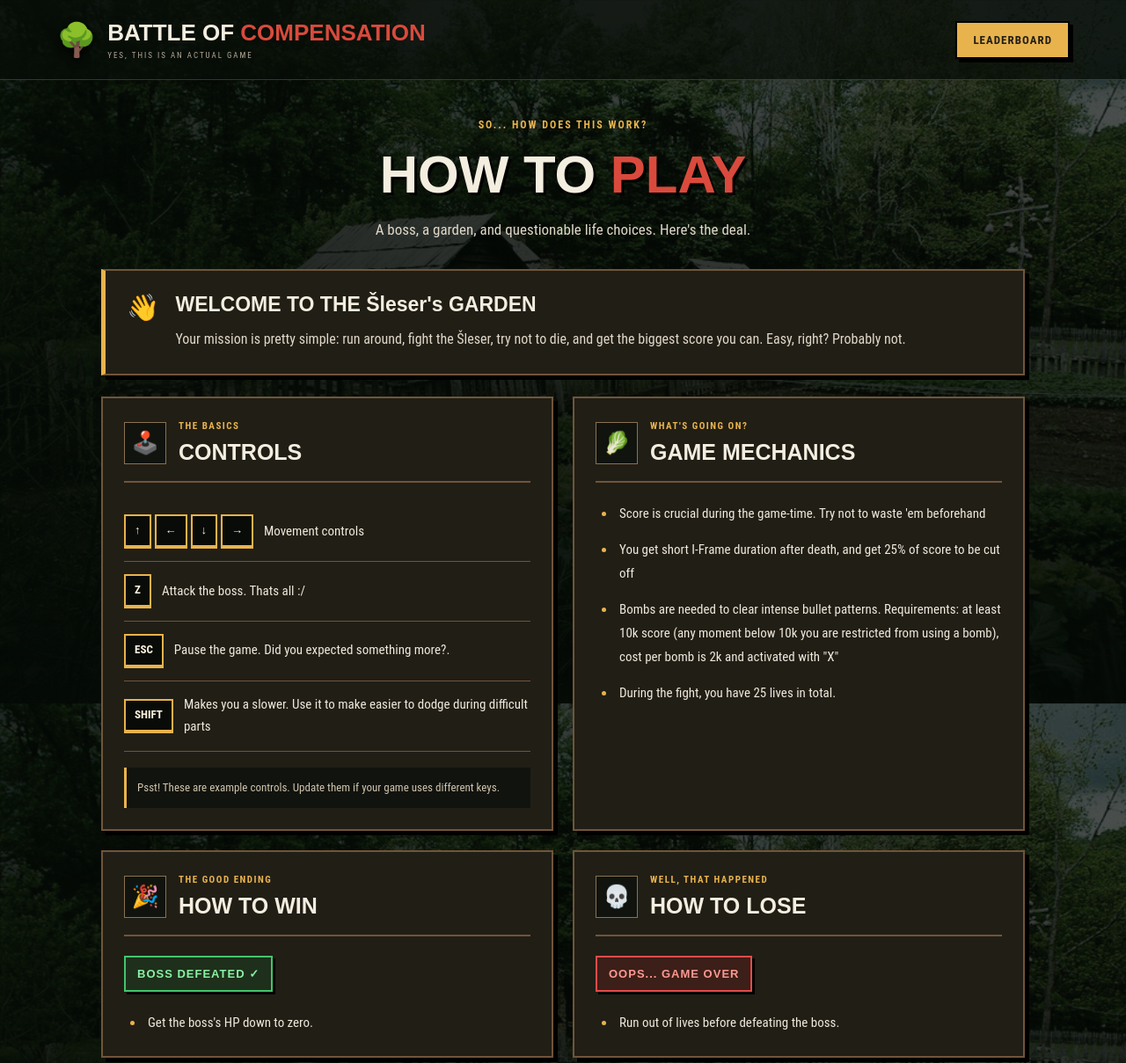
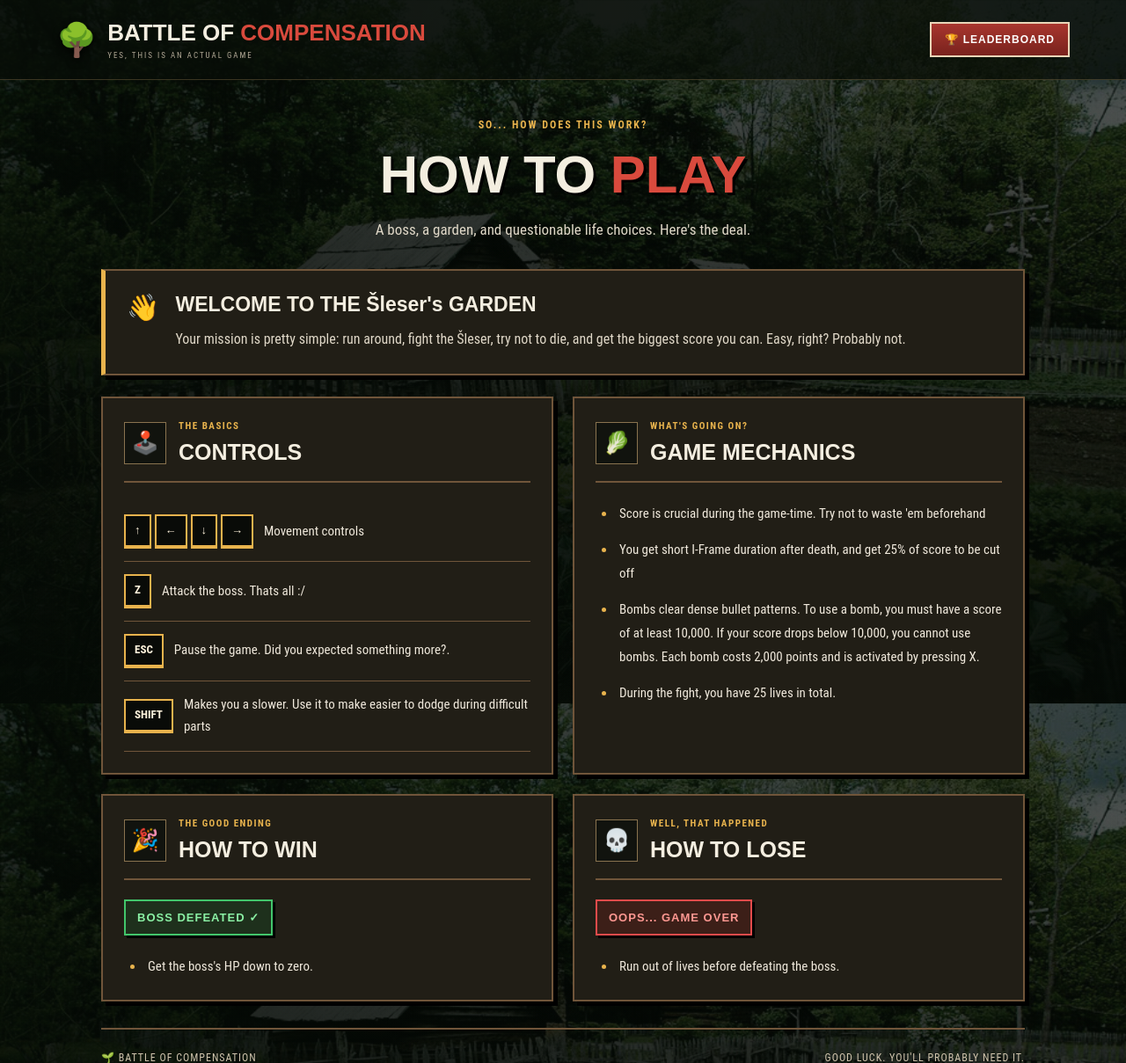
Before and after one commit to Kefir2percent/Bullet-hell1, a FastAPI app: page /rules in a window 1280 px wide. Shown: the top 1209 px of the page at 88% size. Run offline with FastAPI, Linux system fonts and the light colour scheme.

Commit message:
Connected database to the game, site. Removed database test file

```diff
--- a/api/main.py
+++ b/api/main.py
@@ -1,11 +1,13 @@
 
 from pathlib import Path
+
+from pydantic import BaseModel
 
 from fastapi import FastAPI, Request
 from fastapi.templating import Jinja2Templates
 from fastapi.staticfiles import StaticFiles
 
-from api.db import init_db
+from api.db import init_db, get_leaderboard, get_player_best_score, save_game_run
 
 BASE_DIR = Path(__file__).resolve().parent
 
@@ -35,11 +37,15 @@ app.mount(
 
 @app.get("/")
 async def leaderboard(request: Request):
+    scores = get_leaderboard()
+
+
     return templates.TemplateResponse(
         request=request,
         name="leaderboard.html",
-        context={}
+        context={"scores": scores}
     )
+
 
 @app.get("/rules")
 async def rules(request: Request):
@@ -51,10 +57,12 @@ async def rules(request: Request):
 
 @app.get("/players/{name}")
 async def player_profile(request: Request, name: str):
+    best_score = get_player_best_score(name)
+
     player = {
         "username": name,
-        "score": 245800,
-        "defeated_boss": True
+        "score": best_score,
+        "defeated_boss": False  # Temporary until we query the database
     }
 
     return templates.TemplateResponse(
@@ -62,3 +70,19 @@ async def player_profile(request: Request, name: str):
         name="player.html",
         context={"player": player}
     )
+
+
+class GameResult(BaseModel):
+    username: str
+    score: int
+    boss_defeated: bool
+
+
+@app.post("/submit-score")
+async def submit_score(result: GameResult):
+    save_game_run(
+        result.username,
+        result.score,
+        result.boss_defeated
+    )
+    return {"message": "Score saved"}
--- a/api/static/style.css
+++ b/api/static/style.css
@@ -756,6 +756,22 @@ a {
     font-size: 13px;
   }
 
+  .lb-table td a {
+    color: #f8f2e7;
+    text-decoration: none;
+    transition: color 0.2s ease;
+}
+
+.lb-table td a:hover {
+    color: var(--game-gold);
+    text-decoration: underline;
+}
+
+.lb-table td a:focus-visible {
+    outline: 2px solid var(--game-gold);
+    outline-offset: 3px;
+}
+
   .lb-player-label {
     font-size: 9px;
   }
@@ -1212,26 +1228,54 @@ a {
 
 .leaderboard-btn {
     display: inline-block;
-    padding: 12px 18px;
-    background: var(--game-gold);
-    color: #211e16;
-    border: 2px solid #000;
-    box-shadow: 4px 4px 0 #000;
-    font-weight: 900;
-    font-size: 13px;
+    padding: 11px 15px;
+    background: linear-gradient(#a8362e, #79221d);
+    border: 2px solid #ead6b8;
+    color: white;
+    text-decoration: none;
+    text-align: center;
+    font: 600 12px "Oswald", sans-serif;
     letter-spacing: 1px;
-    text-decoration: none;
     text-transform: uppercase;
-    transition: none;
+    transition: background 0.2s, transform 0.2s;
 }
 
 .leaderboard-btn:hover {
-    transform: translate(2px, 2px);
-    box-shadow: 2px 2px 0 #000;
-    background: var(--game-cream);
+    background: #c43c32;
+    transform: translateY(-2px);
 }
 
 .leaderboard-btn:focus-visible {
     outline: 3px solid var(--game-cream);
     outline-offset: 4px;
 }
+
+.player-statistics {
+    max-width: 500px;
+    margin: 30px auto;
+    padding: 24px;
+    box-sizing: border-box;
+
+    border: 2px solid white;
+    border-radius: 12px;
+    background: rgba(0, 0, 0, 0.75);
+
+    color: white;
+    text-align: center;
+}
+
+.player-statistics p {
+    margin: 16px 0;
+}
+
+
+.lb-table td a,
+.lb-table td a:visited {
+    color: #f8f2e7;
+    text-decoration: none;
+}
+
+.lb-table td a:hover {
+    color: var(--game-gold);
+    text-decoration: underline;
+}
--- a/api/templates/player.html
+++ b/api/templates/player.html
@@ -38,10 +38,6 @@
             <p><strong>Boss defeated:</strong> {{ "Yes" if player.defeated_boss else "No" }}</p>
         </div>
 
-        <div class="lb-board-footer">
-            <span>⚔ BATTLE OF COMPENSATION</span>
-            <a href="/">BACK TO LEADERBOARD</a>
-        </div>
     </section>
 </main>
 
--- a/api/templates/rules.html
+++ b/api/templates/rules.html
@@ -12,7 +12,7 @@
         <small>YES, THIS IS AN ACTUAL GAME</small>
       </span>
     </a>
-    <a href="/" class="leaderboard-btn">LEADERBOARD</a>
+    <a href="/" class="leaderboard-btn">🏆 LEADERBOARD</a>
 
   </header>
 
@@ -72,10 +72,6 @@
           </div>
         </div>
 
-        <p class="note">
-          Psst! These are example controls. Update them if your game
-          uses different keys.
-        </p>
       </article>
 
       <article class="rule-card mechanics">
@@ -90,7 +86,7 @@
         <ul>
           <li>Score is crucial during the game-time. Try not to waste 'em beforehand</li>
           <li>You get short I-Frame duration after death, and get 25% of score to be cut off</li>
-          <li>Bombs are needed to clear intense bullet patterns. Requirements: at least 10k score (any moment below 10k you are restricted from using a bomb), cost per bomb is 2k and activated with "X" </li>
+          <li>Bombs clear dense bullet patterns. To use a bomb, you must have a score of at least 10,000. If your score drops below 10,000, you cannot use bombs. Each bomb costs 2,000 points and is activated by pressing X. </li>
           <li>During the fight, you have 25 lives in total.</li>
         </ul>
       </article>
--- a/test_db.py
+++ b/test_db.py
@@ -1,5 +1,6 @@
 
 from api.db import init_db, save_game_run, get_connection
+from api.db import get_leaderboard
 
 init_db()
 
@@ -11,5 +12,6 @@ results = connection.execute(
 ).fetchall()
 
 print(results)
+print(get_leaderboard())
 
 connection.close()
```
Also changed, not shown: api/db.py (+30 -0 lines), api/templates/leaderboard.html (+15 -1 lines), client/main.py (+22 -0 lines), api/game.db.
